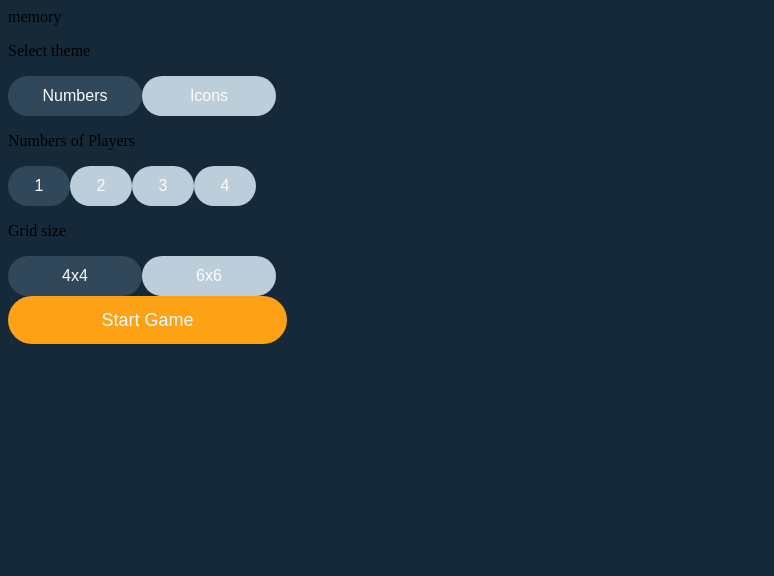
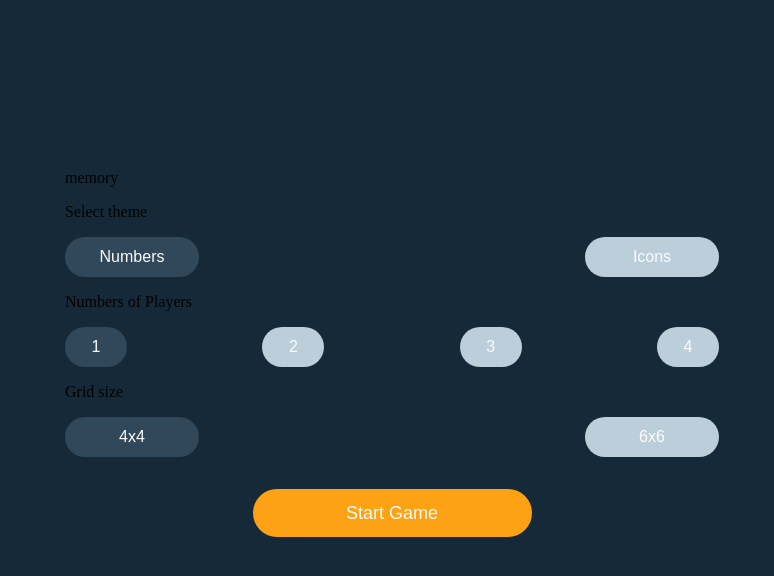
Before and after one commit to mohamed-abdelahi-haibelty/multiplayer-memory_game, a JavaScript app: page / in a window 1280 px wide. Shown: the top 576 px of the page, without its empty margins (0-774 px from the left). Built offline with nearby package versions, Linux system fonts and the light colour scheme.

Commit message:
update home.css

```diff
--- a/src/Home/Home.css
+++ b/src/Home/Home.css
@@ -5,12 +5,26 @@
         flex-direction: column;
         gap: 45px;
     }
-    .select-them, .select-numbers, .select-grid-size{
-        display: flex;
-        justify-content: space-between;
-    }
-    .start-game{
-        margin-top: 32px;
-        text-align: center;
+
+}
+
+.start-game{
+    margin-top: 32px;
+    text-align: center;
+}
+
+.select-them, .select-numbers, .select-grid-size{
+    display: flex;
+    justify-content: space-between;
+}
+
+
+@media (min-width: 768px){
+    .home-container{
+        width: 654px;
+        margin-top: 169px;
+        gap: 78px;
+        margin-left: 57px;
+        margin-right: 57px;
     }
 }
```
